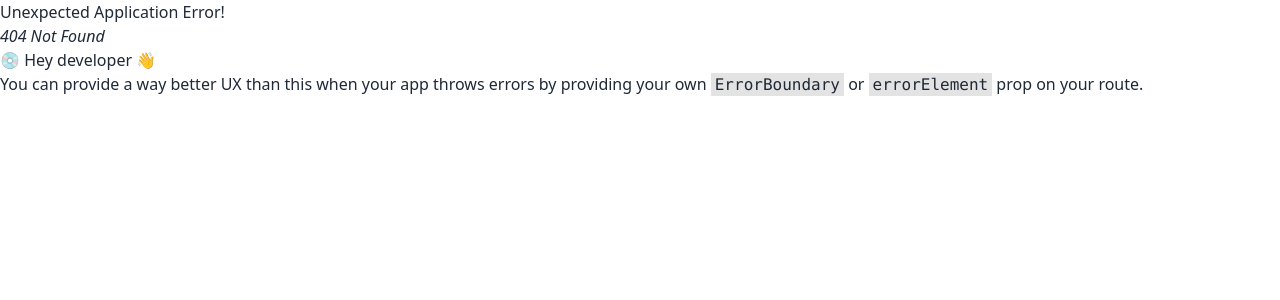
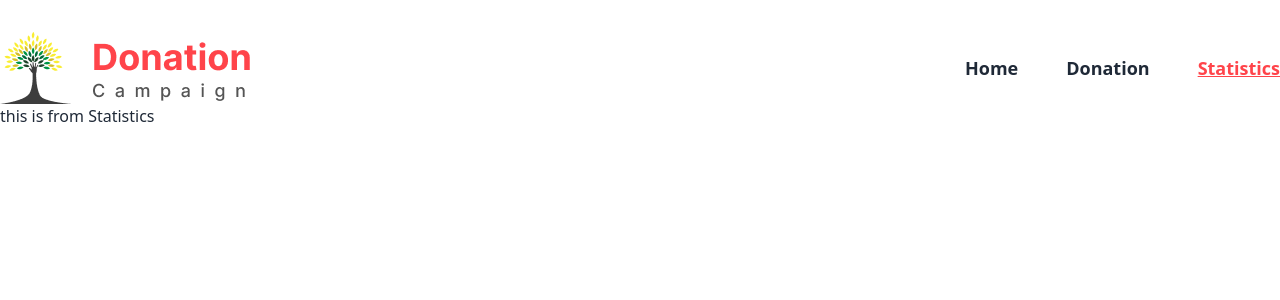
Before and after one commit to saiful1213/donation-campaign, a React (Vite) app: page /statistics in a window 1280 px wide. Before the commit this address had no page. Shown: the top 300 px of the page. Built offline with nearby package versions, Linux system fonts and the light colour scheme.

Commit message:
Navbar completed

```diff
--- /dev/null
+++ b/src/Components/Header/Navbar/Navbar.jsx
@@ -0,0 +1,49 @@
+import { NavLink } from "react-router-dom";
+
+const Navbar = () => {
+   return (
+      <div className="pt-8">
+         <div className="flex flex-col gap-12 md:flex-row justify-between items-center">
+            <div>
+               <img src="/Logo.png" />
+            </div>
+            <div>
+               <ul className="flex gap-12">
+                  <li className="text-lg font-bold">
+                     <NavLink
+                        to="/"
+                        className={({ isActive, isPending }) =>
+                           isPending ? "pending" : isActive ? "text-[#FF444A] underline" : ""
+                        }
+                     >
+                        Home
+                     </NavLink>
+                  </li>
+                  <li className="text-lg font-bold">
+                     <NavLink
+                        to="/donation"
+                        className={({ isActive, isPending }) =>
+                           isPending ? "pending" : isActive ? "text-[#FF444A] underline" : ""
+                        }
+                     >
+                        Donation
+                     </NavLink>
+                  </li>
+                  <li className="text-lg font-bold">
+                     <NavLink
+                        to="/statistics"
+                        className={({ isActive, isPending }) =>
+                           isPending ? "pending" : isActive ? "text-[#FF444A] underline" : ""
+                        }
+                     >
+                        Statistics
+                     </NavLink>
+                  </li>
+               </ul>
+            </div>
+         </div>
+      </div>
+   );
+};
+
+export default Navbar;
--- a/src/Layout/Layout.jsx
+++ b/src/Layout/Layout.jsx
@@ -1,8 +1,11 @@
+import { Outlet } from "react-router-dom";
+import Navbar from "../Components/Header/Navbar/Navbar";
 
 const Layout = () => {
    return (
-      <div>
-         <h1>I am from main layout</h1>
+      <div className="max-w-7xl mx-auto">
+         <Navbar></Navbar>
+         <Outlet></Outlet>
       </div>
    );
 };
--- /dev/null
+++ b/src/Pages/Donation/Donation.jsx
@@ -0,0 +1,10 @@
+
+const Donation = () => {
+   return (
+      <div>
+         <h1>this is from Donation</h1>
+      </div>
+   );
+};
+
+export default Donation;
--- /dev/null
+++ b/src/Pages/ErrPage/ErrPage.jsx
@@ -0,0 +1,10 @@
+
+const ErrPage = () => {
+   return (
+      <div>
+         <h1>Oops !!</h1>
+      </div>
+   );
+};
+
+export default ErrPage;
--- /dev/null
+++ b/src/Pages/Home/Home.jsx
@@ -0,0 +1,10 @@
+
+const Home = () => {
+   return (
+      <div>
+         <h1>this is from home</h1>
+      </div>
+   );
+};
+
+export default Home;
--- /dev/null
+++ b/src/Pages/Statistics/Statistics.jsx
@@ -0,0 +1,10 @@
+
+const Statistics = () => {
+   return (
+      <div>
+         <h1>this is from Statistics</h1>
+      </div>
+   );
+};
+
+export default Statistics;
--- a/src/Route/Route.jsx
+++ b/src/Route/Route.jsx
@@ -1,10 +1,29 @@
 import { createBrowserRouter } from "react-router-dom";
 import Layout from "../Layout/Layout";
+import ErrPage from "../Pages/ErrPage/ErrPage";
+import Home from "../Pages/Home/Home";
+import Donation from "../Pages/Donation/Donation";
+import Statistics from "../Pages/Statistics/Statistics";
 
 const myRouter = createBrowserRouter([
    {
       path: '/',
-      element: <Layout></Layout>
+      element: <Layout></Layout>,
+      errorElement: <ErrPage></ErrPage>,
+      children: [
+         {
+            path: '/',
+            element: <Home></Home>
+         },
+         {
+            path: '/donation',
+            element: <Donation></Donation>
+         },
+         {
+            path: '/statistics',
+            element: <Statistics></Statistics>
+         }
+      ]
    }
 ])
 
```
Also changed, not shown: public/Logo.png (added).
